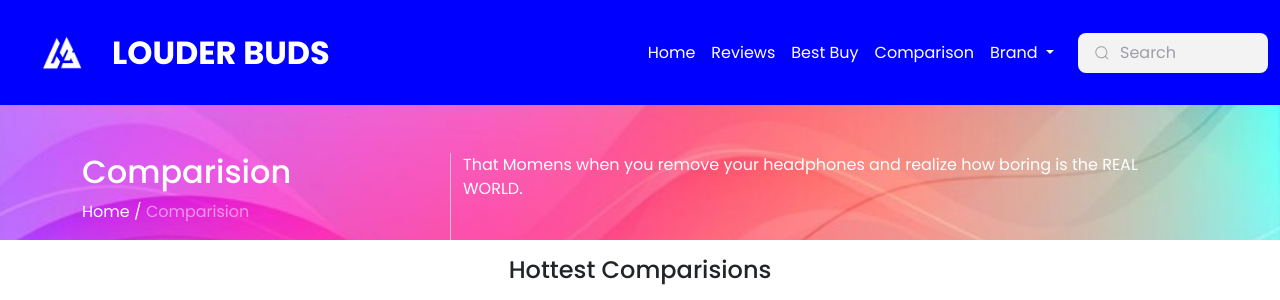
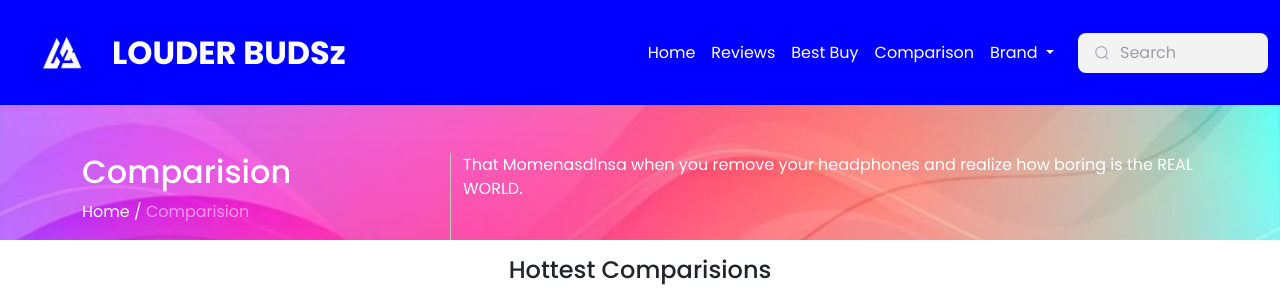
Before and after one commit to vigneshcodez/Louder-Buds, a Django app: page /comparisonpage/ in a window 1280 px wide. Shown: the top 300 px of the page. Run offline with Django 4.2, Linux system fonts and the light colour scheme; data that the repository does not hold is empty.

Commit message:
sec commit

```diff
--- a/buds/templates/inc/navbar.html
+++ b/buds/templates/inc/navbar.html
@@ -4,7 +4,7 @@
 
     <a class="navbar-brand fs-2 text-white logo-tag" href="#"><img src="{% static 'images/logo.jpg' %} "
         class="nav-logo " alt=""><span class="fw-bold">LOUDER
-        BUDS</span></a>
+        BUDSz</span></a>
     <button class="navbar-toggler" type="button" data-bs-toggle="collapse" data-bs-target="#navbarSupportedContent"
       aria-controls="navbarSupportedContent" aria-expanded="false" aria-label="Toggle navigation">
       <span class="navbar-toggler-icon text-white"></span>
--- a/buds/templates/pages/comparisionmainpage.html
+++ b/buds/templates/pages/comparisionmainpage.html
@@ -10,7 +10,7 @@
         <p class="text-white"><span>Home</span> / <span class="text-white text-opacity-50">Comparision</span></p>
       </div>
       <div class="col-md-8 border-start border-secondary-subtle pt-0">
-        That Momens when you remove your headphones and realize how boring is the REAL WORLD.
+        That Momenasdlnsa when you remove your headphones and realize how boring is the REAL WORLD.
       </div>
     </div>
 
```
